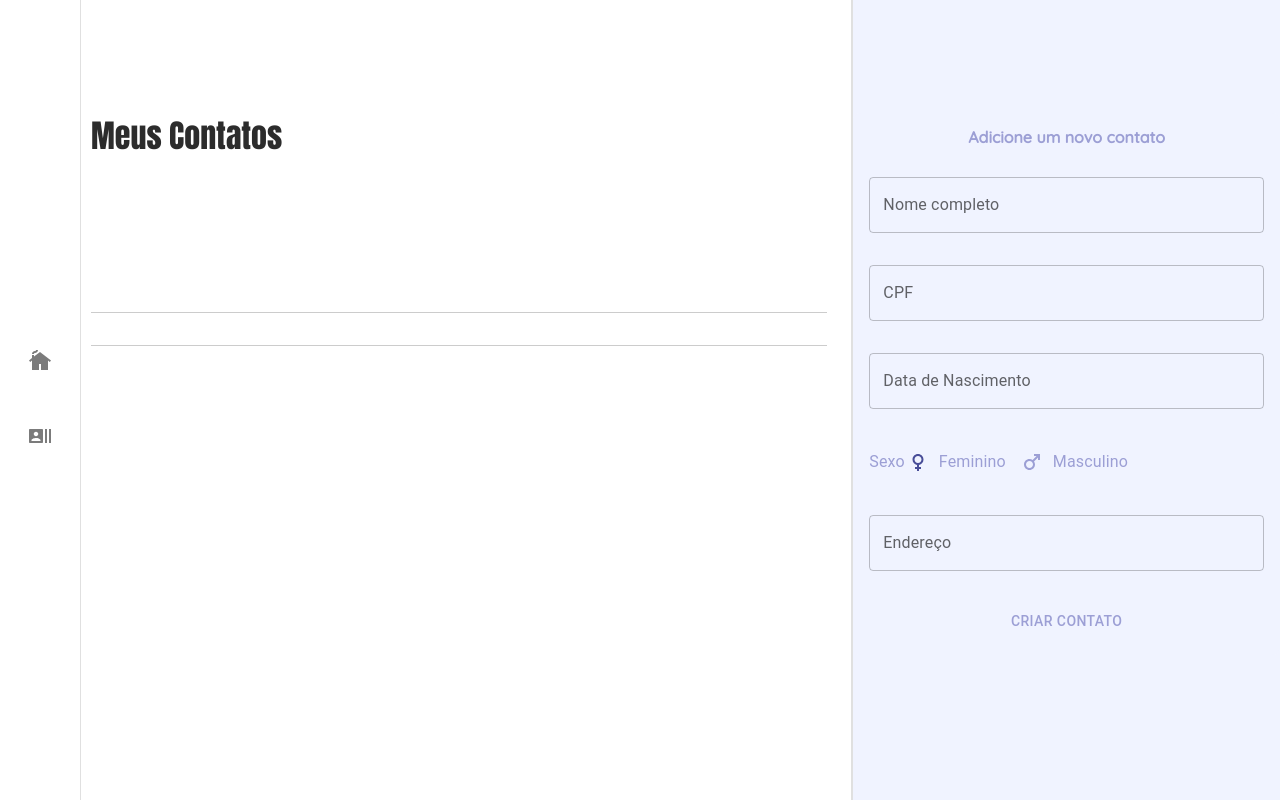
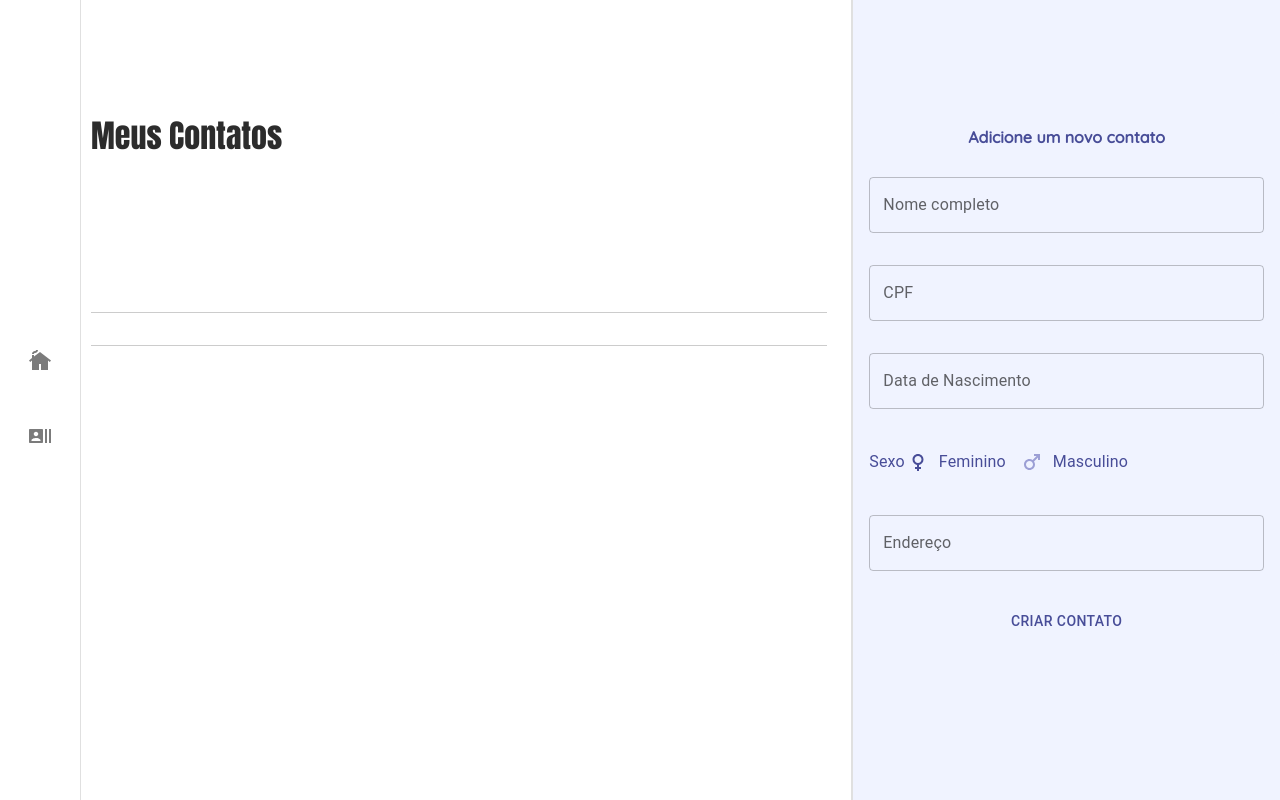
Before and after one commit to MatheusAraripe/cadastro-usuario, a React (Vite) app: page /contacts in a window 1280 px wide. Built offline with nearby package versions, Linux system fonts and the light colour scheme.

Commit message:
fix: ajustando acessibilidade das cores

```diff
--- a/src/components/form/ContactForm.jsx
+++ b/src/components/form/ContactForm.jsx
@@ -52,7 +52,7 @@ function ContactForm({setMyContacts, setAlert}) {
 
   return (
     <form onSubmit={handleSubmit(dataSubmit)}>
-            <Grid container rowSpacing={4} color='purple.text' backgroundColor="purple.main" p={2} justifyContent={'center'} borderRadius={'8px'}>
+            <Grid container rowSpacing={4} color={'secondary.main'} backgroundColor="secondary.light" p={2} justifyContent={'center'} borderRadius={'8px'}>
                 <h2>Adicione um novo contato</h2>
                 <Grid xs={12} sm={12} item>
                     <InputText
@@ -70,14 +70,14 @@ function ContactForm({setMyContacts, setAlert}) {
                     <InputDate name={'date'} control={control} value={null} label={'Data de Nascimento'} error={!!errors.date} helperText={errors.date?.message} />
                 </Grid>
                 <Grid xs={12}  item display={'flex'}  justifyContent={'start'} alignItems={'center'}>
-                    <FormLabel id="genderLable" sx={{color: 'purple.text', marginRight: '3px'}} color='secondary'>Sexo</FormLabel>
+                    <FormLabel id="genderLable" sx={{color: 'purple.dark', marginRight: '3px'}} color='secondary'>Sexo</FormLabel>
                     <InputRatio name={'gender'} value={"Feminino"} control={control} error={!!errors.gender} helperText={errors.gender?.message}/>
                 </Grid>
                 <Grid item xs={12} sm={12}>
                     <InputText name={'address'} control={control} lable={'Endereço'} error={!!errors.address} helperText={errors.address?.message} value={''}/>
                 </Grid>
                 <Grid item xs={12}>
-                    <Button type="submit" variant="text" fullWidth className={classes.btn} sx={{ color: 'purple.text'}}>Criar contato</Button>
+                    <Button type="submit" variant="text" fullWidth className={classes.btn} sx={{ color: 'purple.dark'}}>Criar contato</Button>
                 </Grid>
             </Grid>
     </form>
--- a/src/components/form/InputDate.jsx
+++ b/src/components/form/InputDate.jsx
@@ -24,6 +24,7 @@ function InputDate({name, control, value, label, error, helperText}) {
             slotProps={{
                 textField:{
                     variant: 'outlined',
+                    color: 'secondary',
                     error: myErr,
                     helperText: helperTxt,
                 }
--- a/src/components/form/InputRatio.jsx
+++ b/src/components/form/InputRatio.jsx
@@ -21,11 +21,11 @@ function InputRatio({name, value, control,error, helperText}) {
         >
             <FormControlLabel
             value="Feminino"
-            control={<Radio disableRipple icon={<FemaleIcon sx={{color: 'purple.text'}}/>} checkedIcon={<FemaleIcon sx={{color: 'purple.dark'}}/>}/>}
+            control={<Radio disableRipple icon={<FemaleIcon sx={{color: 'purple.text'}}/>} checkedIcon={<FemaleIcon color='secondary'/>}/>}
             label="Feminino" />
             <FormControlLabel
             value="Masculino"
-            control={<Radio disableRipple icon={<MaleIcon sx={{color: 'purple.text'}}/>} checkedIcon={<MaleIcon sx={{color: 'purple.dark'}}/>}/>}
+            control={<Radio disableRipple icon={<MaleIcon sx={{color: 'purple.text'}}/>} checkedIcon={<MaleIcon color='secondary'/>}/>}
             label="Masculino" />
         </RadioGroup>
     )}
--- a/src/components/form/InputText.jsx
+++ b/src/components/form/InputText.jsx
@@ -13,6 +13,7 @@ function InputText({name, control, lable, error, helperText, value}) {
         {...field}
         label={lable}
         variant="outlined"
+        color='secondary'
         fullWidth
         error={error}
         helperText={helperText}
--- a/src/pages/contacts/Contacts.jsx
+++ b/src/pages/contacts/Contacts.jsx
@@ -65,7 +65,7 @@ function Contacts() {
         </MainContainer>
       </Grid>
       <Hidden mdDown>
-        <Grid item xl={3} lg={4} md={4} sx={{backgroundColor: 'purple.main'}} height={'100vh'} display={'flex'} justifyContent={'center'} alignItems={'center'}>
+        <Grid item xl={3} lg={4} md={4} sx={{backgroundColor: 'secondary.light'}} height={'100vh'} display={'flex'} justifyContent={'center'} alignItems={'center'}>
           <ContactForm setMyContacts={setMyContacts} setAlert={setAlert}/>
         </Grid>
       </Hidden>
--- a/src/themes/index.js
+++ b/src/themes/index.js
@@ -6,6 +6,11 @@ export const Theme = createTheme({
             main: "#E5F9FF",
             dark: "#2669A1",
             text: "#7DB8E8",
+        },
+        secondary:{
+            main: "#484D98",
+            light: "#F0F3FF",
+            contrastText: "#9C9FD5",
         },
         green:{
             main: "#4DD47E",
```
